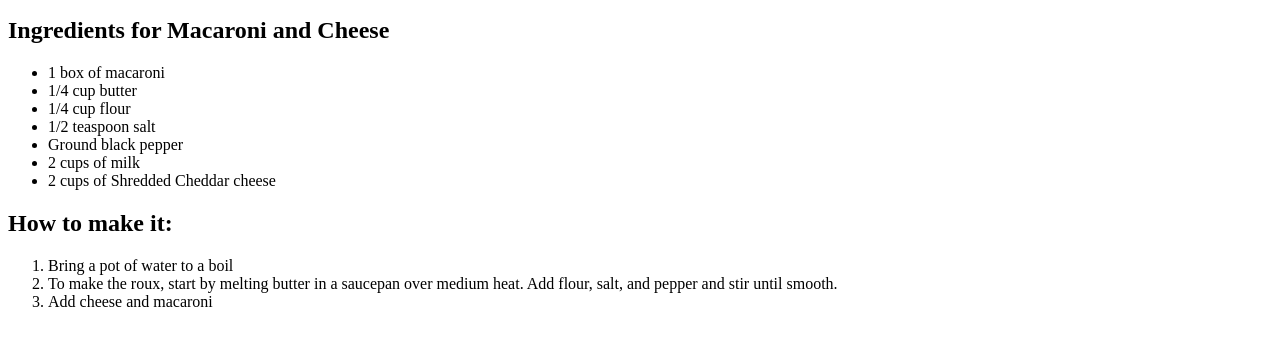
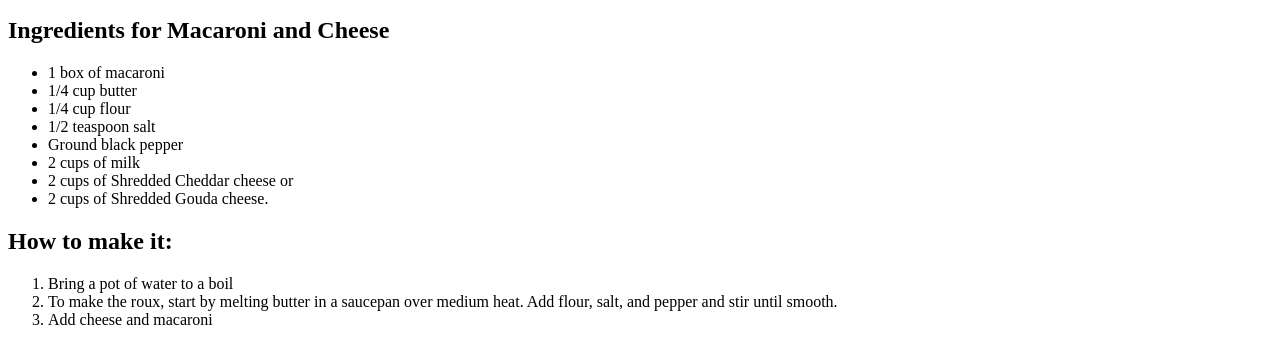
Before and after one commit to kudakwashe78/Projects, a plain HTML site: page html-project-1/index.html in a window 1280 px wide. Shown: the part 119-482 px from the top of the page. Drawn offline with Linux system fonts and the light colour scheme.

Commit message:
Added the Gouda Cheese ingredient to the list of ingredients

```diff
--- a/html-project-1/index.html
+++ b/html-project-1/index.html
@@ -21,7 +21,8 @@
         <li>1/2 teaspoon salt</li>
         <li>Ground black pepper</li>
         <li>2 cups of milk</li>
-        <li>2 cups of Shredded Cheddar cheese</li>
+        <li>2 cups of Shredded Cheddar cheese or</li>
+		<li>2 cups of Shredded Gouda cheese.</li>
     </ul>
     <h2>How to make it:</h2>
     <ol>
```
